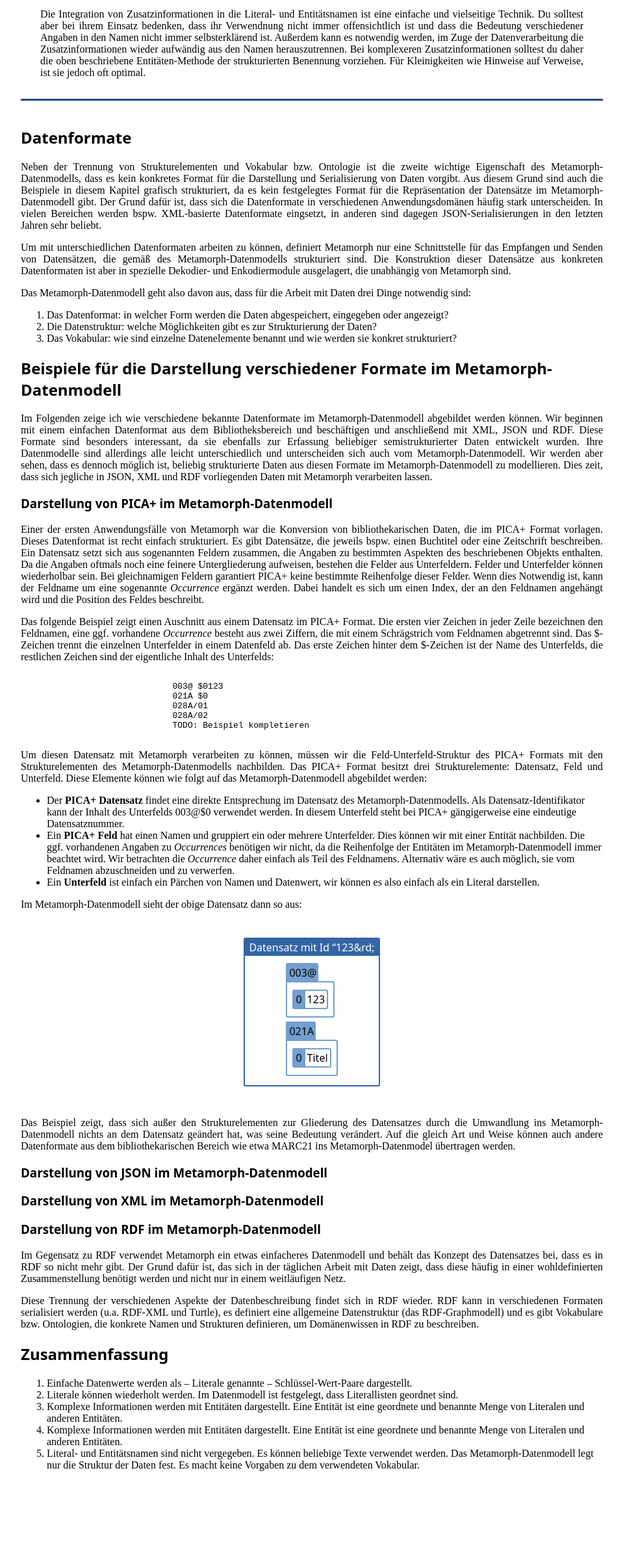
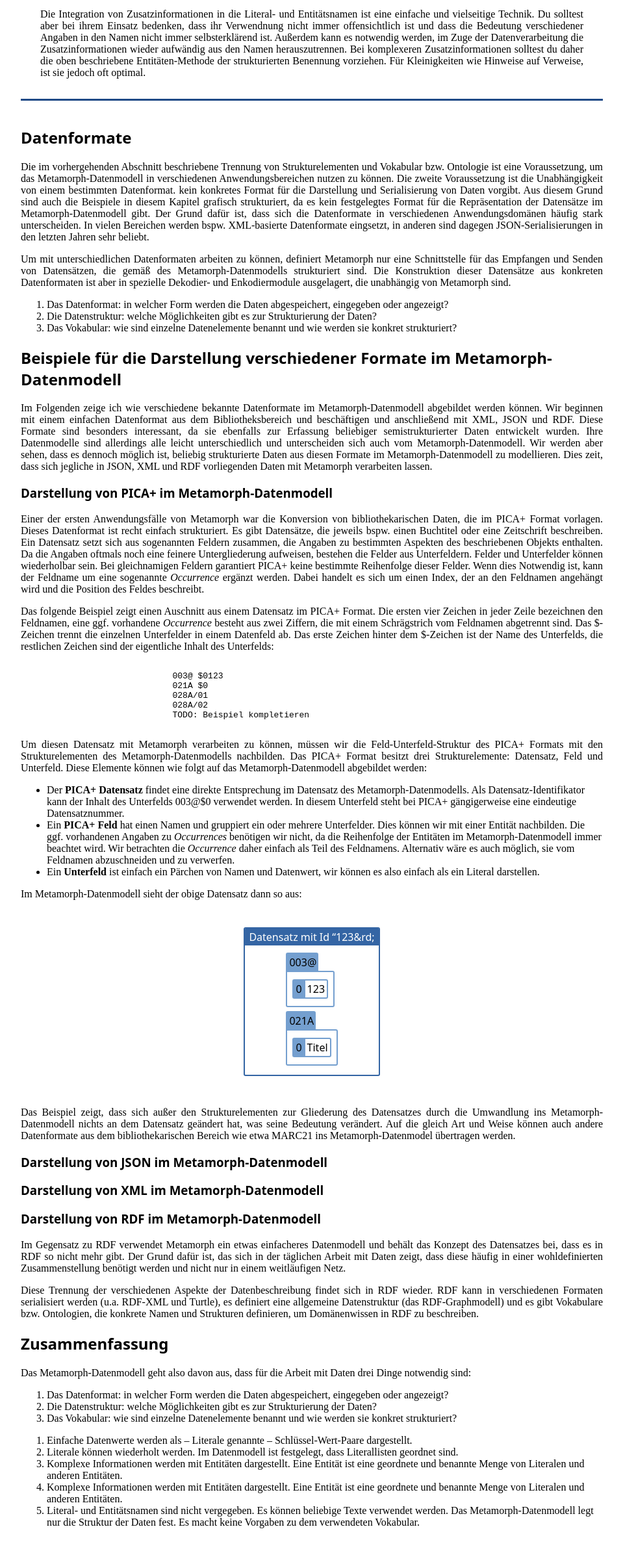
Before and after one commit to cboehme/metamorph-book, a plain HTML site: page datamodel.html in a window 1280 px wide. Shown: the part 9506-11896 px from the top of the page at 65% size, without its empty margins (160-1119 px from the left). Drawn offline with Linux system fonts and the light colour scheme.

Commit message:
Abschnitt Datenformate erweitert.

```diff
--- a/datamodel.html
+++ b/datamodel.html
@@ -441,13 +441,12 @@ Vandenhoeck und Ruprecht, Göttingen 1986<br>
 
 <h2>Datenformate</h2>
 
-<p>Neben der Trennung von Strukturelementen und Vokabular bzw. Ontologie ist die zweite wichtige Eigenschaft des Metamorph-Datenmodells, dass es kein konkretes Format für die Darstellung und Serialisierung von Daten vorgibt. Aus diesem Grund sind auch die Beispiele in diesem Kapitel grafisch strukturiert, da es kein festgelegtes Format für die Repräsentation der Datensätze im Metamorph-Datenmodell gibt. Der Grund dafür ist, dass sich die Datenformate in verschiedenen Anwendungsdomänen häufig stark unterscheiden. In vielen Bereichen werden bspw. XML-basierte Datenformate eingsetzt, in anderen sind dagegen JSON-Serialisierungen in den letzten Jahren sehr beliebt.
+<p>Die im vorhergehenden Abschnitt beschriebene Trennung von Strukturelementen und Vokabular bzw. Ontologie ist eine Voraussetzung, um das Metamorph-Datenmodell in verschiedenen Anwendungsbereichen nutzen zu können. Die zweite Voraussetzung ist die Unabhängigkeit von einem bestimmten Datenformat.
+
+ kein konkretes Format für die Darstellung und Serialisierung von Daten vorgibt. Aus diesem Grund sind auch die Beispiele in diesem Kapitel grafisch strukturiert, da es kein festgelegtes Format für die Repräsentation der Datensätze im Metamorph-Datenmodell gibt. Der Grund dafür ist, dass sich die Datenformate in verschiedenen Anwendungsdomänen häufig stark unterscheiden. In vielen Bereichen werden bspw. XML-basierte Datenformate eingsetzt, in anderen sind dagegen JSON-Serialisierungen in den letzten Jahren sehr beliebt.
 </p>
 
 <p>Um mit unterschiedlichen Datenformaten arbeiten zu können, definiert Metamorph nur eine Schnittstelle für das Empfangen und Senden von Datensätzen, die gemäß des Metamorph-Datenmodells strukturiert sind. Die Konstruktion dieser Datensätze aus konkreten Datenformaten ist aber in spezielle Dekodier- und Enkodiermodule ausgelagert, die unabhängig von Metamorph sind.
-</p>
-
-<p>Das Metamorph-Datenmodell geht also davon aus, dass für die Arbeit mit Daten drei Dinge notwendig sind:
 </p>
 
 <ol>
@@ -527,6 +526,15 @@ TODO: Beispiel kompletieren
 
 <h2>Zusammenfassung</h2>
 
+<p>Das Metamorph-Datenmodell geht also davon aus, dass für die Arbeit mit Daten drei Dinge notwendig sind:
+</p>
+
+<ol>
+    <li>Das Datenformat: in welcher Form werden die Daten abgespeichert, eingegeben oder angezeigt?</li>
+    <li>Die Datenstruktur: welche Möglichkeiten gibt es zur Strukturierung der Daten?</li>
+    <li>Das Vokabular: wie sind einzelne Datenelemente benannt und wie werden sie konkret strukturiert?</li>
+</ol>
+
 <ol>
     <li>Einfache Datenwerte werden als &ndash; Literale genannte &ndash; Schlüssel-Wert-Paare dargestellt.</li>
     <li>Literale können wiederholt werden. Im Datenmodell ist festgelegt, dass Literallisten geordnet sind.</li>
```
